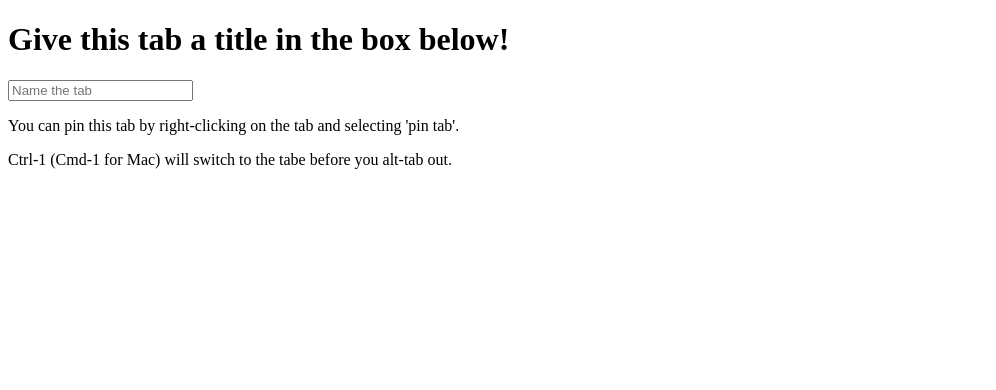
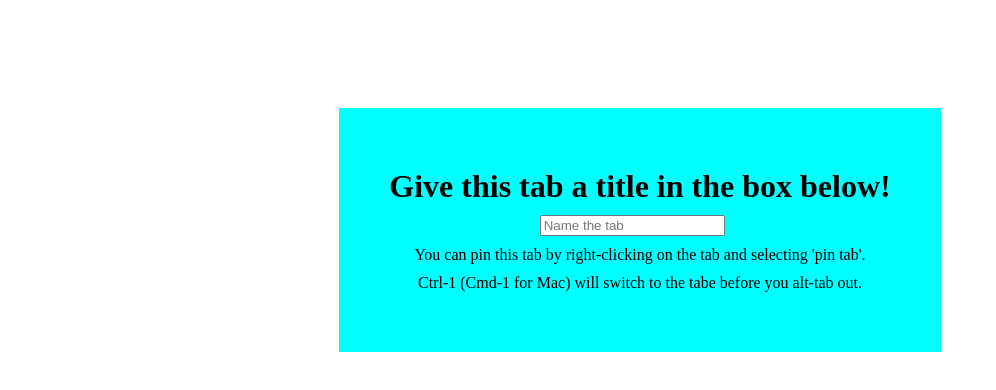
Before and after one commit to nvanbaak/bookends, a plain HTML site: page index.html in a window 1280 px wide. Shown: the whole page, without its empty margins (0-996 px from the left). Drawn offline with nearby package versions, Linux system fonts and the light colour scheme.

Commit message:
added styling

```diff
--- a/index.html
+++ b/index.html
@@ -4,6 +4,8 @@
     <meta charset="UTF-8">
     <meta name="viewport" content="width=device-width, initial-scale=1.0">
     <title>Bookend!</title>
+
+    <link rel="stylesheet" href="style.css">
 </head>
 <body>
 
--- /dev/null
+++ b/style.css
@@ -0,0 +1,31 @@
+main {
+    width: 100%;
+    height: 100%;
+
+    display: flex;
+}
+
+.content {
+    margin: 100px auto;
+    width: fit-content;
+    padding: 50px;
+
+    display: inline;
+    justify-content: center;
+
+    background-color: aqua;
+}
+
+div h1, div p {
+    width: fit-content;
+    text-align: center;
+    align-self: center;
+    margin: 10px auto;
+}
+
+#input {
+
+    align-self: center;
+    margin-left: 30%;
+
+}
```
